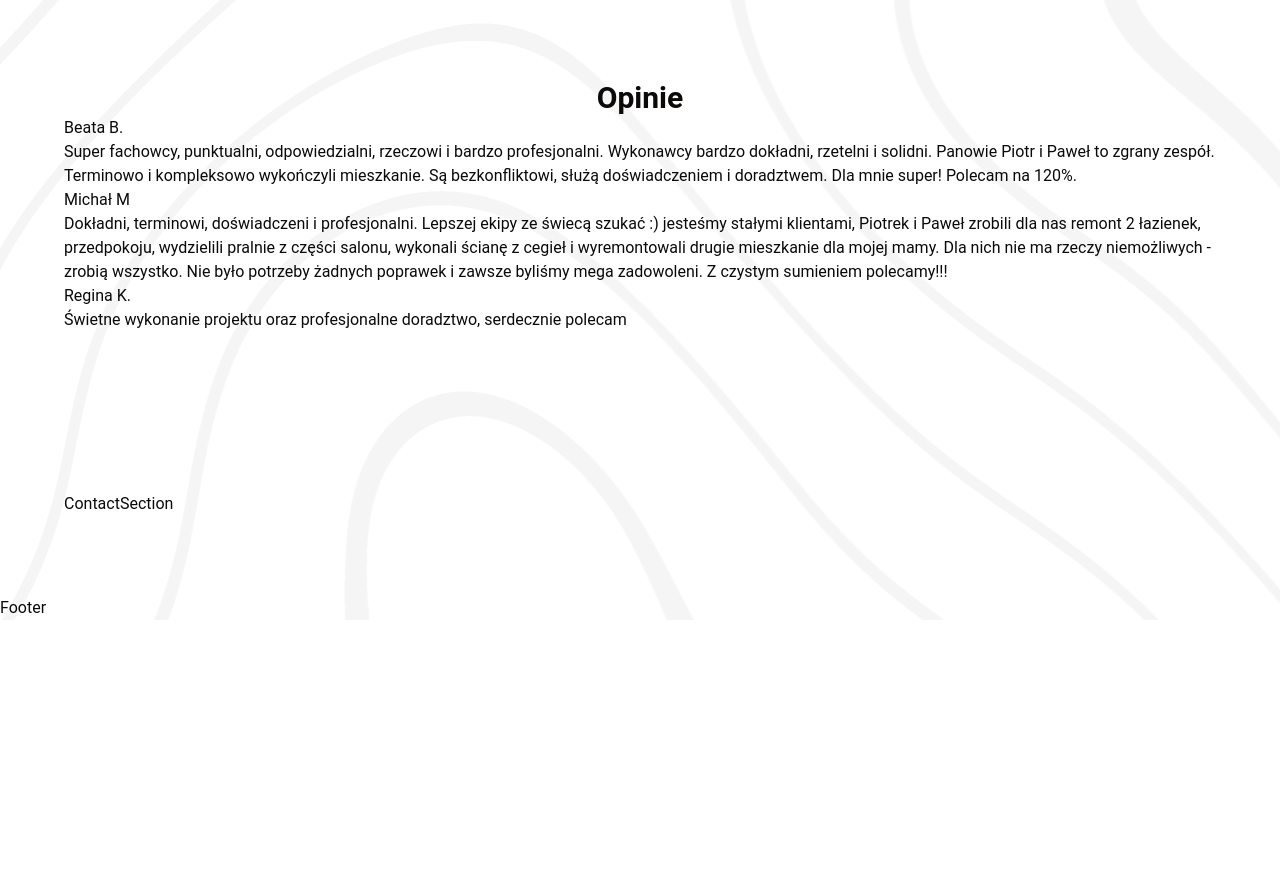
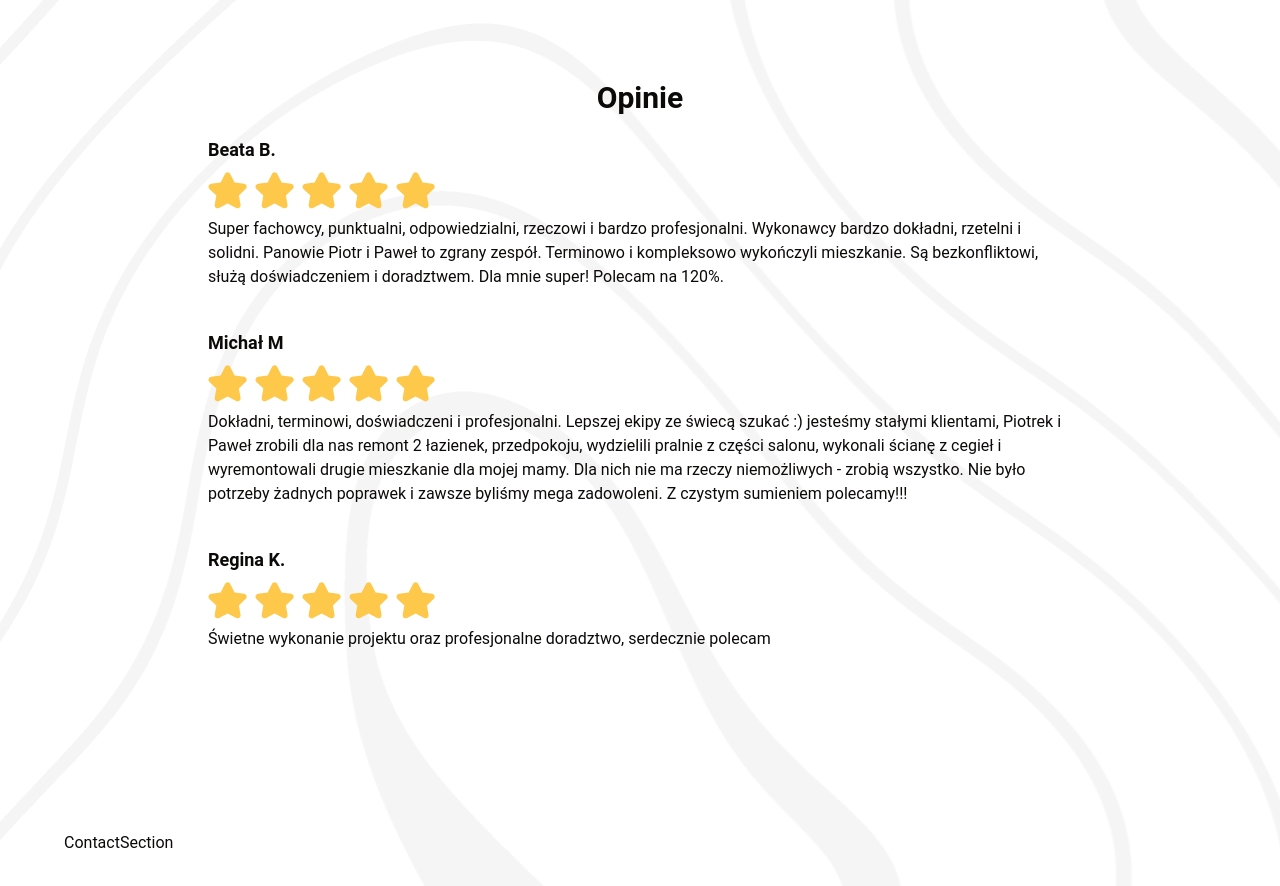
Before and after one commit to PeterPoterek/tww-ts, a React (Vite) app in the folder client/: page / in a window 1280 px wide. Shown: the part 2642-3528 px from the top of the page. Before the commit the page ends 3262 px from the top, so only its background shows below. Built offline with nearby package versions, Linux system fonts and the light colour scheme.

Commit message:
Review Section

```diff
--- a/client/src/pages/main/ReviewsSection/ReviewsSection.tsx
+++ b/client/src/pages/main/ReviewsSection/ReviewsSection.tsx
@@ -25,7 +25,7 @@ const ReviewsSection = () => {
     <Section id="reviews">
       <h2 className="text-center  text-2xl md:text-2xl xl:text-3xl font-bold">Opinie</h2>
 
-      <div>
+      <div className="">
         {reviewsData.map((review) => (
           <ReviewsSectionReview name={review.name} starsCount={review.starCout} description={review.description} />
         ))}
--- a/client/src/pages/main/ReviewsSection/ReviewsSectionReview.tsx
+++ b/client/src/pages/main/ReviewsSection/ReviewsSectionReview.tsx
@@ -1,3 +1,5 @@
+import starIcon from "../../../assets/review-star.svg";
+
 interface ReviewsSectionReviewProps {
   name: string;
   starsCount: number;
@@ -6,10 +8,14 @@ interface ReviewsSectionReviewProps {
 
 const ReviewsSectionReview = ({ name, description, starsCount }: ReviewsSectionReviewProps) => {
   return (
-    <div>
-      <h3>{name}</h3>
-
-      <p>{description}</p>
+    <div className="max-w-[864px] flex flex-col gap-2 m-auto pt-5 pb-5">
+      <h3 className="text-lg font-bold">{name}</h3>
+      <div className="flex gap-2">
+        {Array.from({ length: starsCount }).map((_, index) => (
+          <img key={index} src={starIcon} alt="Star icon" />
+        ))}
+      </div>
+      <p className="text-base">{description}</p>
     </div>
   );
 };
```
